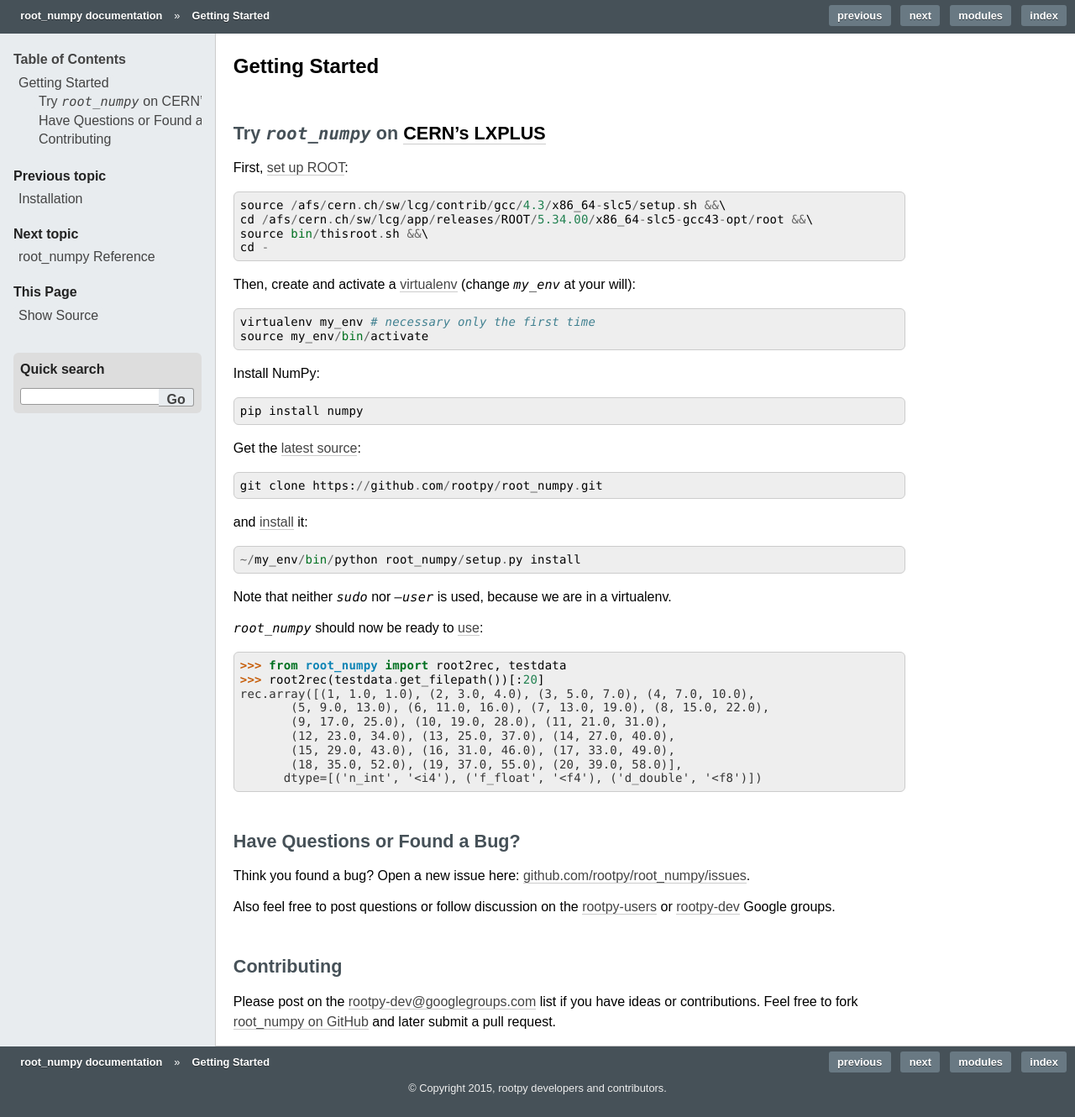
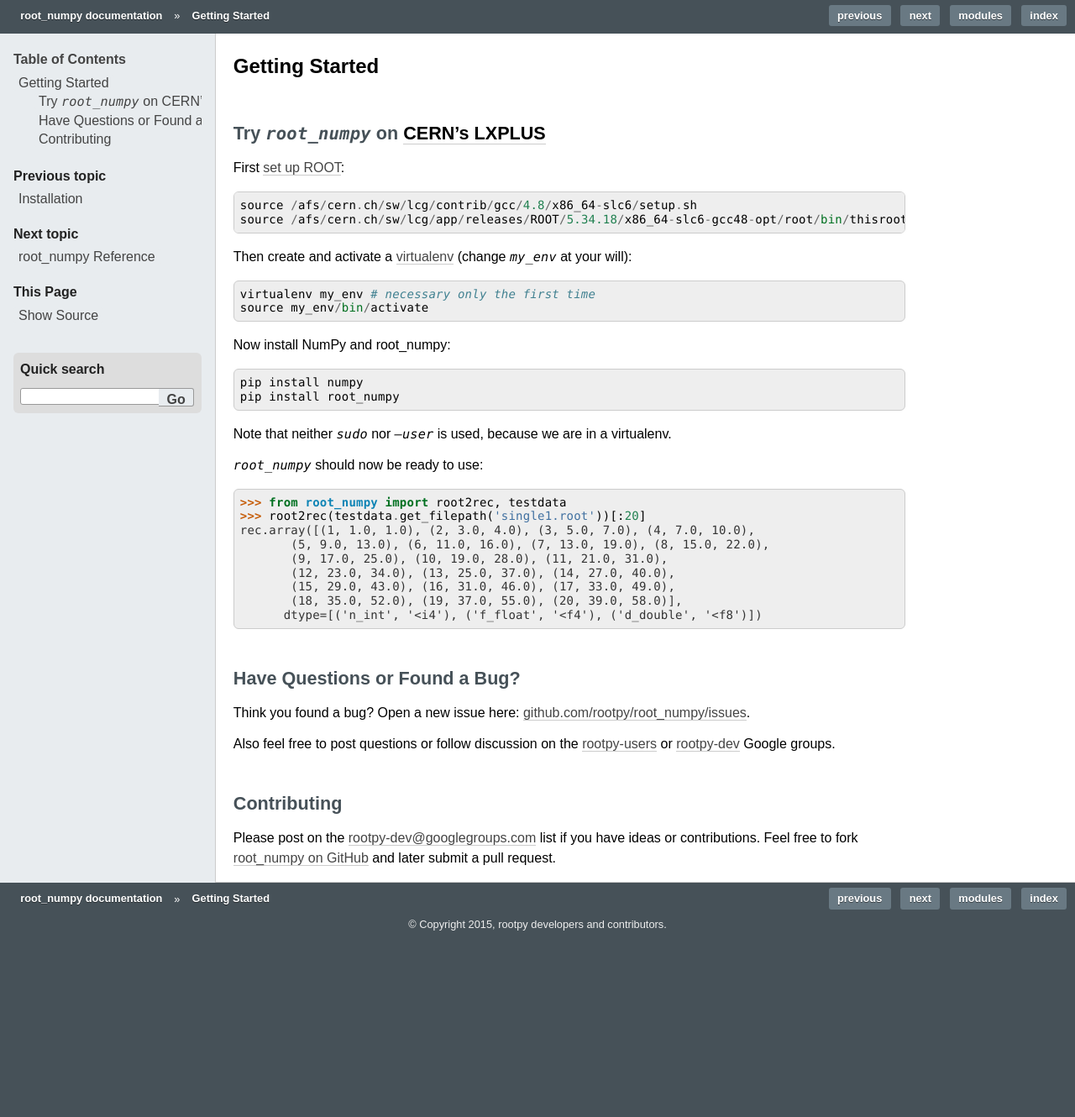
Before and after one commit to scikit-hep/root_numpy, a Sphinx documentation site: the page built from docs/start.rst, in a window 1280 px wide. Shown: the whole page at 84% size. Built offline with Sphinx 7.4.7, drawn with Linux system fonts in a browser that asks for light colours; the version number could not be read and is left out; after the commit the page ends 1136 px from its top, so only the background shows below that.

Commit message:
docs: start.rst update

```diff
--- a/docs/start.rst
+++ b/docs/start.rst
@@ -6,38 +6,27 @@
 Try `root_numpy` on `CERN's LXPLUS <http://information-technology.web.cern.ch/services/lxplus-service>`_
 ========================================================================================================
 
-First, `set up ROOT <http://root.cern.ch/drupal/content/starting-root>`_::
+First `set up ROOT <http://root.cern.ch/drupal/content/starting-root>`_::
 
-   source /afs/cern.ch/sw/lcg/contrib/gcc/4.3/x86_64-slc5/setup.sh &&\
-   cd /afs/cern.ch/sw/lcg/app/releases/ROOT/5.34.00/x86_64-slc5-gcc43-opt/root &&\
-   source bin/thisroot.sh &&\
-   cd -
+   source /afs/cern.ch/sw/lcg/contrib/gcc/4.8/x86_64-slc6/setup.sh
+   source /afs/cern.ch/sw/lcg/app/releases/ROOT/5.34.18/x86_64-slc6-gcc48-opt/root/bin/thisroot.sh
 
-Then, create and activate a `virtualenv <https://pypi.python.org/pypi/virtualenv>`_ (change `my_env` at your will)::
+Then create and activate a `virtualenv <https://pypi.python.org/pypi/virtualenv>`_ (change `my_env` at your will)::
 
    virtualenv my_env # necessary only the first time
    source my_env/bin/activate
 
-Install NumPy::
+Now install NumPy and root_numpy::
 
    pip install numpy
-
-Get the `latest source <https://github.com/rootpy/root_numpy#getting-the-latest-source>`_::
-
-   git clone https://github.com/rootpy/root_numpy.git
-
-and `install <https://github.com/rootpy/root_numpy#manual-installation>`_ it::
-
-   ~/my_env/bin/python root_numpy/setup.py install
+   pip install root_numpy
 
 Note that neither `sudo` nor `--user` is used, because we are in a virtualenv.
 
-`root_numpy` should now be ready to `use <http://rootpy.github.com/root_numpy/>`_:
-
-.. code-block:: python
+`root_numpy` should now be ready to use::
 
    >>> from root_numpy import root2rec, testdata
-   >>> root2rec(testdata.get_filepath())[:20] # doctest: +SKIP
+   >>> root2rec(testdata.get_filepath('single1.root'))[:20] # doctest: +SKIP
    rec.array([(1, 1.0, 1.0), (2, 3.0, 4.0), (3, 5.0, 7.0), (4, 7.0, 10.0),
           (5, 9.0, 13.0), (6, 11.0, 16.0), (7, 13.0, 19.0), (8, 15.0, 22.0),
           (9, 17.0, 25.0), (10, 19.0, 28.0), (11, 21.0, 31.0),
```
